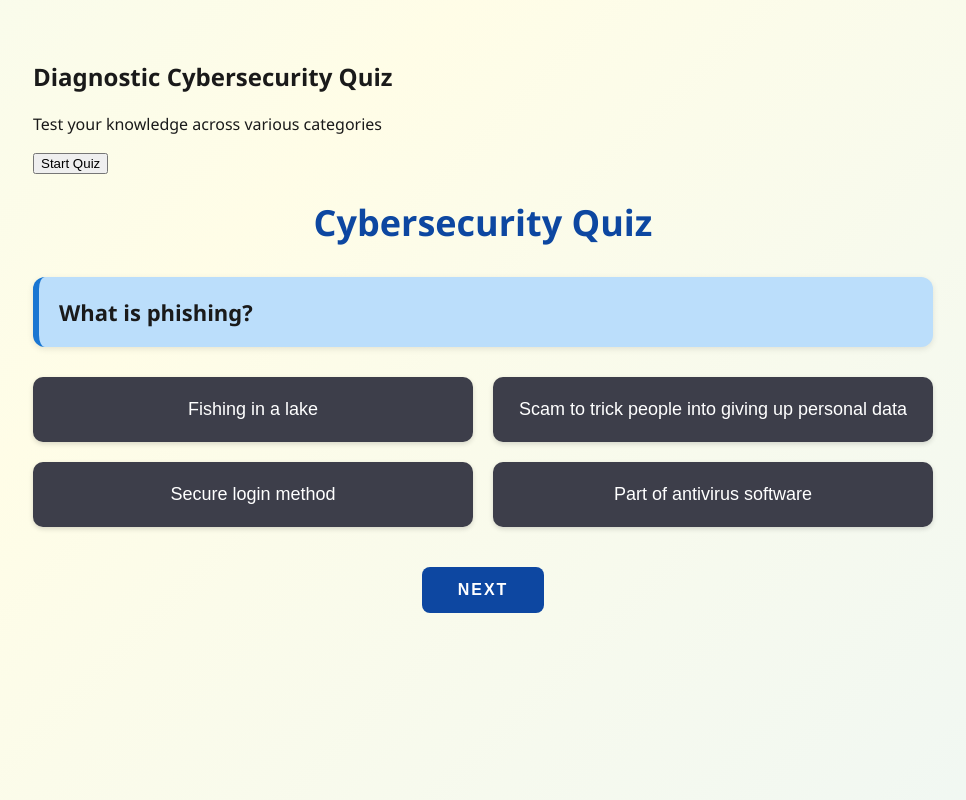
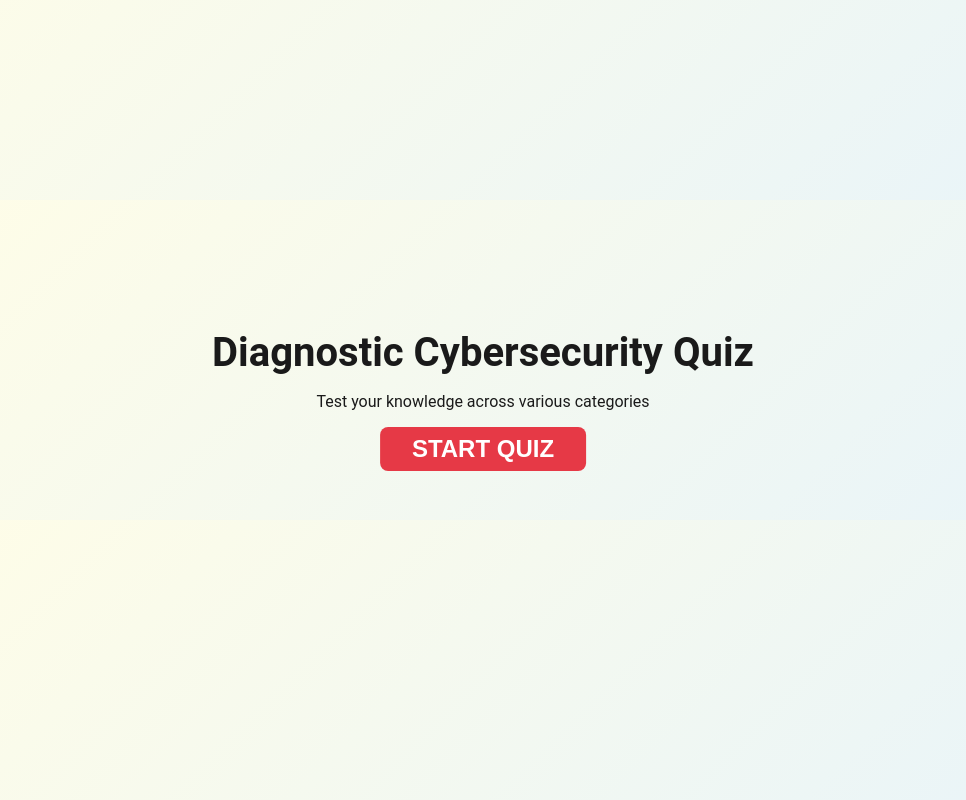
Before and after one commit to ctamashiro/Cybersecurity-, a website: page diagnostictest.html in a window 1280 px wide. Shown: the whole page, without its empty margins (157-1123 px from the left). Drawn offline with Linux system fonts and the light colour scheme.

Commit message:
new diagnostic

```diff
--- a/diagnostictest.html
+++ b/diagnostictest.html
@@ -100,6 +100,33 @@
     text-align: center;
     margin-top: 30px;
   }
+  .start-btn-container {
+        position: absolute;
+        top: 50%;
+        left: 50%;
+        transform: translate(-50%, -50%);
+        font-family: "Roboto", sans-serif;
+        display: flex;
+        flex-direction: column;
+        align-items: center;
+      }
+
+      .start-btn-container h2 {
+        font-size: 40px;
+        margin: 0;
+      }
+
+      .start-btn-container .start-btn {
+        background: #e63946;
+        color: #fff;
+        padding: 8px 32px;
+        border-radius: 8px;
+        border: none;
+        font-size: 24px;
+        cursor: pointer;
+        text-transform: uppercase;
+        font-weight: bold;
+      }
 
   @media (max-width: 700px) {
     .options {
@@ -131,12 +158,14 @@
     <button class="start-btn">Start Quiz</button>
   </div>
 
+  <div id="quiz-container" style="display: none;">
     <h1>Cybersecurity Quiz</h1>
     <h2 class="question"></h2>
     <div class="options"></div>
     <button class="next-btn" disabled>Next</button>
     <div id="results-button-container">
       <button id="generate-results-btn">Generate Results</button>
+    </div>
   </div>
 
   <script>
@@ -187,16 +216,24 @@
       },
     ];
 
+    const startBtn = document.querySelector(".start-btn");
     const questionEl = document.querySelector(".question");
     const optionsEl = document.querySelector(".options");
     const nextBtn = document.querySelector(".next-btn");
+    const startContainer = document.querySelector(".start-btn-container");
     const resultsContainer = document.getElementById("results-button-container");
     const resultsBtn = document.getElementById("generate-results-btn");
+    const quizContainer = document.getElementById("quiz-container");
 
     let currentIndex = 0;
     let answers = [];
     let answered = false;
 
+    startBtn.addEventListener("click", () => {
+        startContainer.style.display = "none";
+        quizContainer.style.display = "block";
+        loadQuestion();
+      });
     function loadQuestion() {
       if (currentIndex >= quizData.length) {
         nextBtn.style.display = "none";
```
Lines whose indentation alone changed are shown as unchanged.
